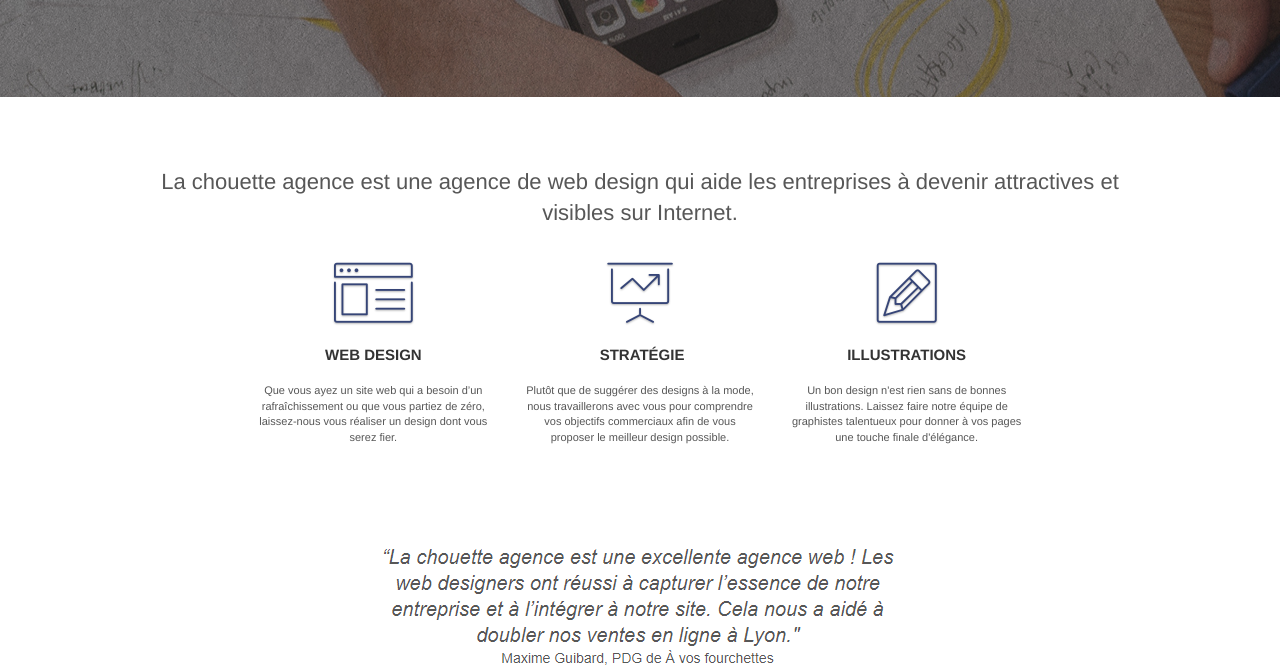
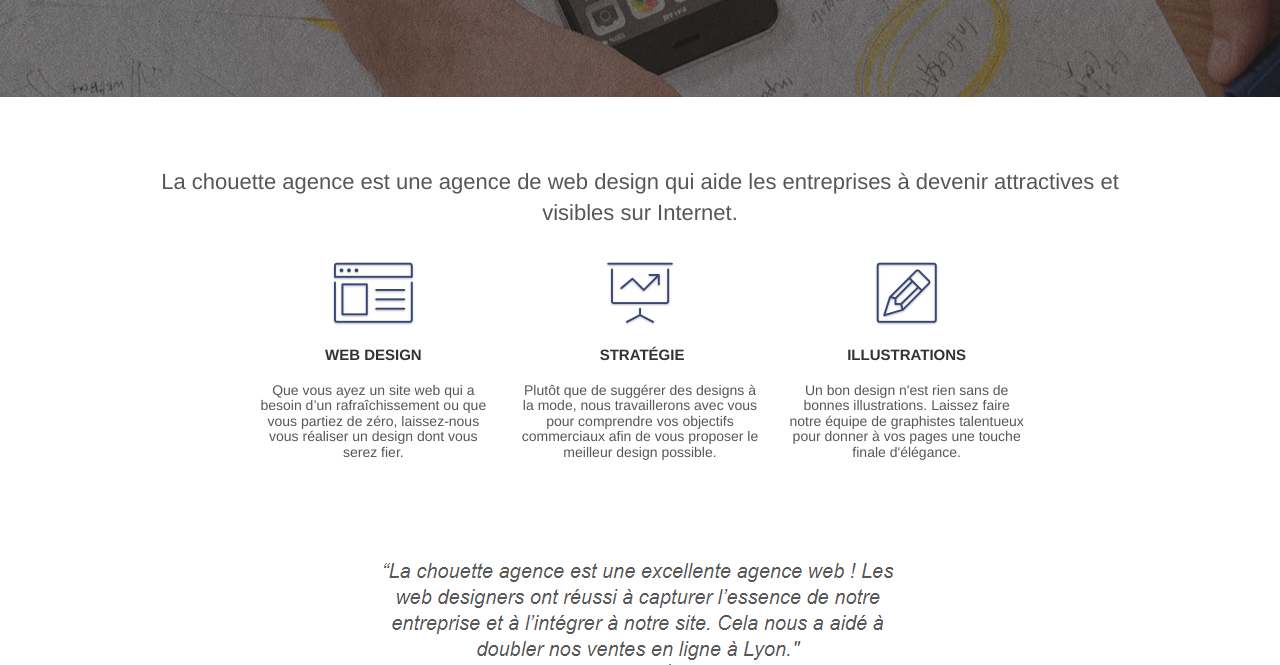
Before and after one commit to AnthonyAzzati/AnthonyAzzati_4_28112020, a plain HTML site: page index.html in a window 1280 px wide. Shown: the part 435-1100 px from the top of the page. Drawn offline with Linux system fonts and the light colour scheme.

Commit message:
MàJ de la taille des polices de "bloc-2"

```diff
--- a/index.html
+++ b/index.html
@@ -85,6 +85,7 @@
 				La chouette agence est une agence de web design qui aide les entreprises à devenir attractives et visibles sur Internet.
 			</h2>
 		</div>
+
 		<div class="row voffset-lg med-width-whitespace">
 			<div class="col-sm-4">
 				<div class="text-center">
@@ -93,10 +94,11 @@
 				<h3 class="mg-md text-center">
 					Web design
 				</h3>
-				<p class="text-center ">
+				<p class="text-center h5">
 					Que vous ayez un site web qui a besoin d&rsquo;un rafraîchissement ou que vous partiez de zéro, laissez-nous vous réaliser un design dont vous serez fier.
 				</p>
 			</div>
+
 			<div class="col-sm-4">
 				<div class="text-center">
 					<span class="et-icon-presentation sm-shadow icon-dark-slate-blue icons icon-lg"></span>
@@ -104,10 +106,11 @@
 				<h3 class="mg-md text-center">
 					&nbsp;Stratégie
 				</h3>
-				<p class="text-center ">
+				<p class="text-center h5">
 					Plutôt que de suggérer des designs à la mode, nous travaillerons avec vous pour comprendre vos objectifs commerciaux afin de vous proposer le meilleur design possible.<br>
 				</p>
 			</div>
+
 			<div class="col-sm-4">
 				<div class="text-center">
 					<span class="et-icon-edit sm-shadow icon-dark-slate-blue icons icon-lg"></span>
@@ -115,11 +118,12 @@
 				<h3 class="mg-md text-center">
 					Illustrations
 				</h3>
-				<p class="text-center ">
+				<p class="text-center h5">
 					Un bon design n'est rien sans de bonnes illustrations. Laissez faire notre équipe de graphistes talentueux pour donner à vos pages une touche finale d'élégance.
 				</p>
 			</div>
 		</div>
+
 		<div class="row voffset-lg voffset">
 			<div class="col-xs-12 col-md-8 col-md-offset-2 text-center">
 				<img alt="agence web, agence web paris, web design paris, stratégie web" src="img/citation.png" />
```
